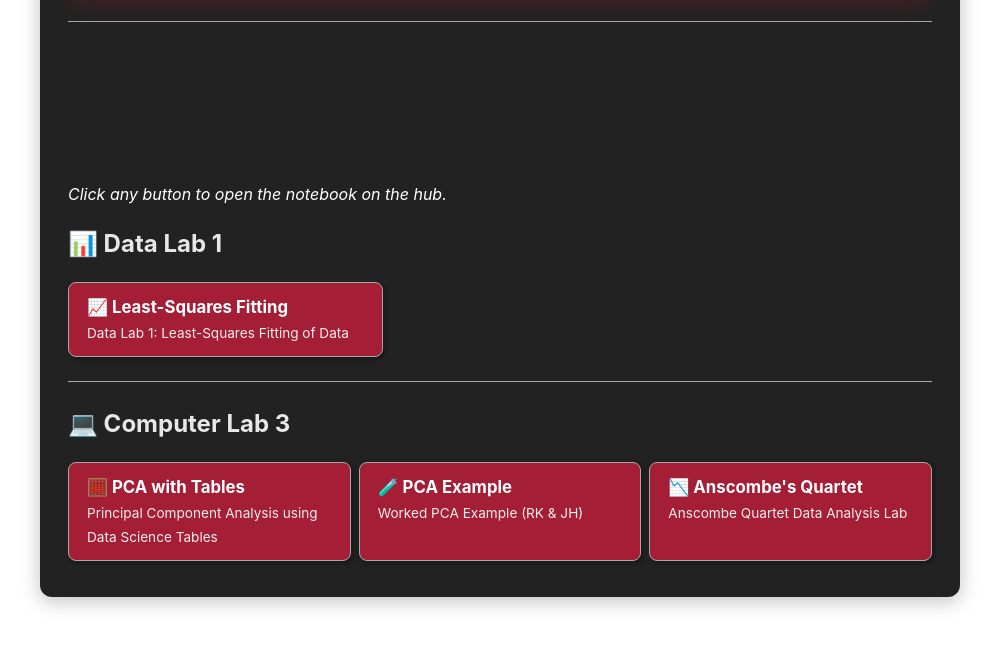
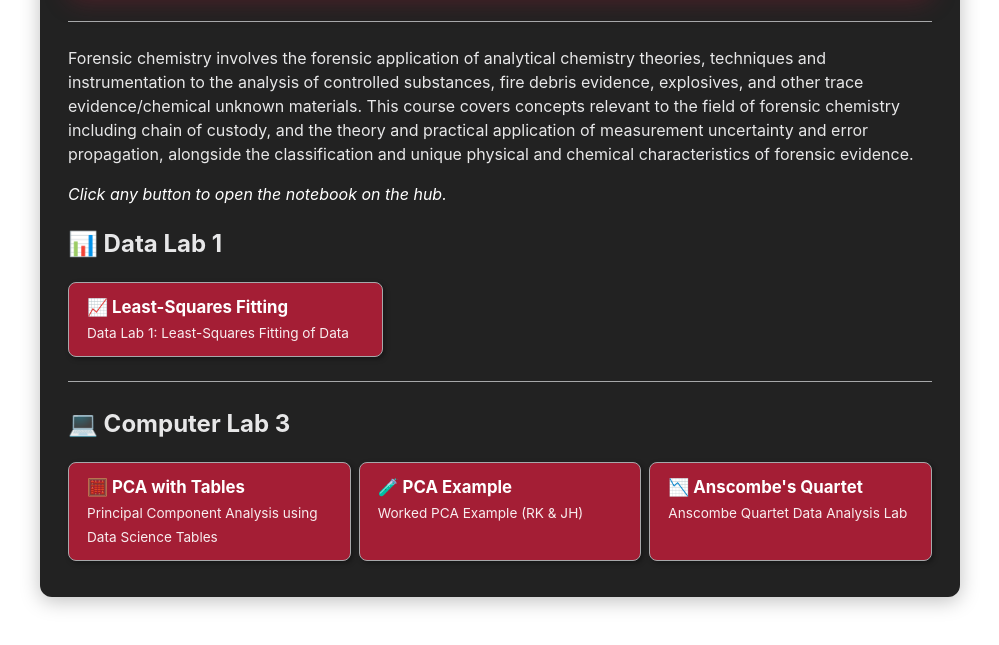
Before and after one commit to laserchemist/CHEM5102, a plain HTML site: page index.html in a window 1280 px wide. Shown: the part 179-824 px from the top of the page, without its empty margins (140-1139 px from the left). Drawn offline with Linux system fonts and the light colour scheme.

Commit message:
Update index.html

```diff
--- a/index.html
+++ b/index.html
@@ -31,7 +31,7 @@
     ul { padding-left: 1.4em; }
     li { margin: 6px 0; }
     h2 { color: var(--cherry-dark); }
-    p.about { color: var(--black); }
+    p.about { color: var(--silver-light); }
     .lab-grid {
       display: flex;
       flex-wrap: wrap;
```
